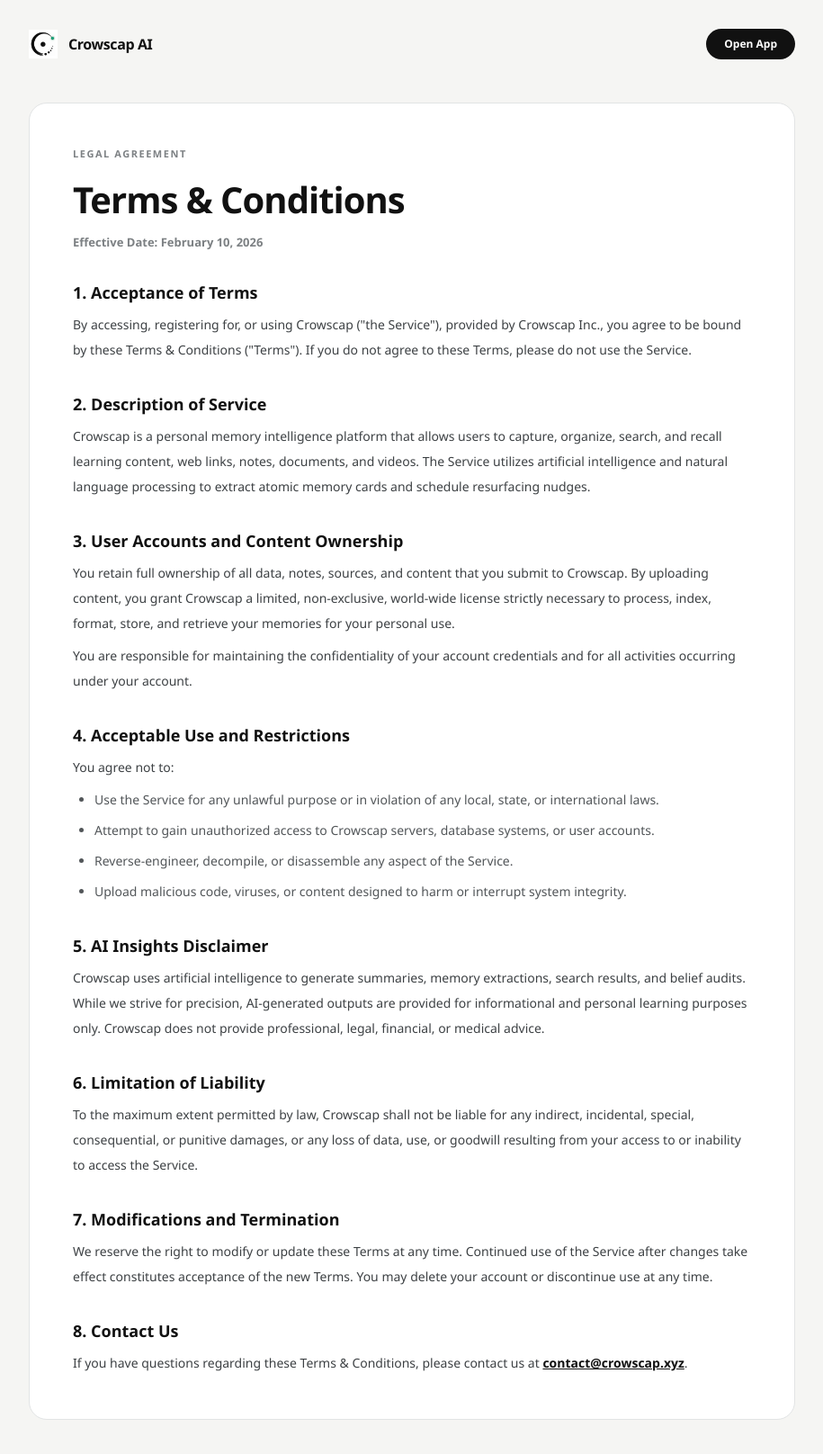
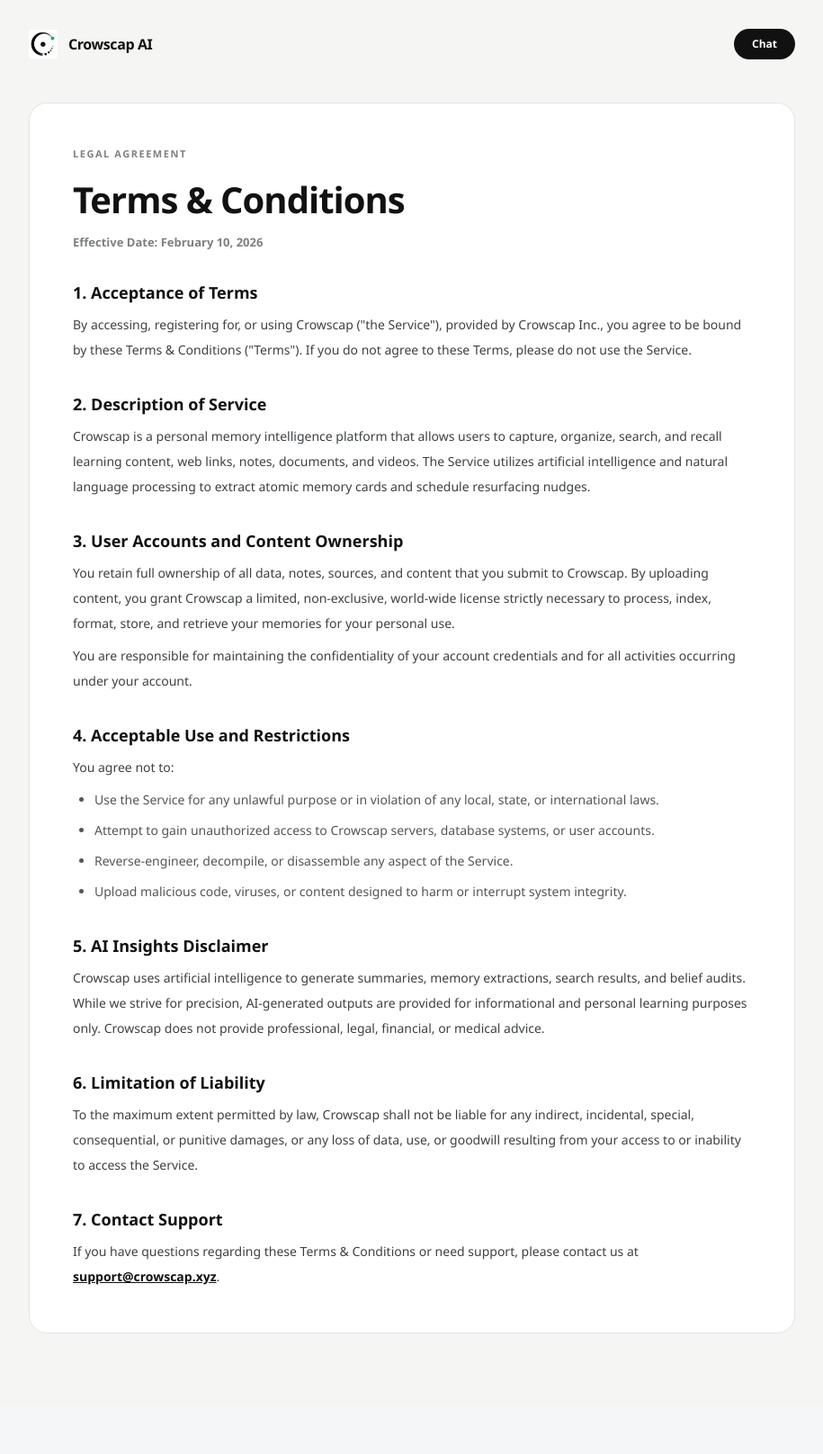
Before and after one commit to Isreal-Oparanti/Crowscap, a Next.js app in the folder frontend/: page /terms in a window 1280 px wide. Shown: the top 1616 px of the page at 90% size, without its empty margins (182-1097 px from the left). After the commit the page ends 1562 px from the top, so only its background shows below. Built offline with nearby package versions, Linux system fonts and the light colour scheme.

Commit message:
fix: update header button label to Chat, support email to support@crowscap.xyz, and add mobile auth pressable legal links

```diff
--- a/frontend/app/privacy/page.tsx
+++ b/frontend/app/privacy/page.tsx
@@ -15,10 +15,10 @@
           <span className="text-[16px] font-[880] tracking-tight">Crowscap AI</span>
         </Link>
         <Link
-          href="/auth?mode=login"
+          href="/chat"
           className="rounded-full bg-[#111111] px-5 py-2 text-[12px] font-extrabold text-white transition hover:bg-[#282a2c]"
         >
-          Open App
+          Chat
         </Link>
       </header>
 
@@ -75,8 +75,8 @@
               <h2 className="text-[18px] font-[800] text-[#111111]">6. Your Rights and Data Deletion</h2>
               <p className="mt-2">
                 You have the right to export your saved memories or request complete deletion of your account and data at any time by contacting our support team at{" "}
-                <a href="mailto:contact@crowscap.xyz" className="font-bold underline text-[#111111]">
-                  contact@crowscap.xyz
+                <a href="mailto:support@crowscap.xyz" className="font-bold text-[#111111] underline">
+                  support@crowscap.xyz
                 </a>.
               </p>
             </section>
@@ -84,9 +84,9 @@
             <section>
               <h2 className="text-[18px] font-[800] text-[#111111]">7. Contact Support</h2>
               <p className="mt-2">
-                For privacy questions or data privacy requests, email us at{" "}
-                <a href="mailto:contact@crowscap.xyz" className="font-bold underline text-[#111111]">
-                  contact@crowscap.xyz
+                For privacy questions, account deletion requests, or general support, email us at{" "}
+                <a href="mailto:support@crowscap.xyz" className="font-bold text-[#111111] underline">
+                  support@crowscap.xyz
                 </a>.
               </p>
             </section>
--- a/frontend/app/terms/page.tsx
+++ b/frontend/app/terms/page.tsx
@@ -15,10 +15,10 @@
           <span className="text-[16px] font-[880] tracking-tight">Crowscap AI</span>
         </Link>
         <Link
-          href="/auth?mode=login"
+          href="/chat"
           className="rounded-full bg-[#111111] px-5 py-2 text-[12px] font-extrabold text-white transition hover:bg-[#282a2c]"
         >
-          Open App
+          Chat
         </Link>
       </header>
 
@@ -79,18 +79,11 @@
             </section>
 
             <section>
-              <h2 className="text-[18px] font-[800] text-[#111111]">7. Modifications and Termination</h2>
+              <h2 className="text-[18px] font-[800] text-[#111111]">7. Contact Support</h2>
               <p className="mt-2">
-                We reserve the right to modify or update these Terms at any time. Continued use of the Service after changes take effect constitutes acceptance of the new Terms. You may delete your account or discontinue use at any time.
-              </p>
-            </section>
-
-            <section>
-              <h2 className="text-[18px] font-[800] text-[#111111]">8. Contact Us</h2>
-              <p className="mt-2">
-                If you have questions regarding these Terms &amp; Conditions, please contact us at{" "}
-                <a href="mailto:contact@crowscap.xyz" className="font-bold underline text-[#111111]">
-                  contact@crowscap.xyz
+                If you have questions regarding these Terms &amp; Conditions or need support, please contact us at{" "}
+                <a href="mailto:support@crowscap.xyz" className="font-bold text-[#111111] underline">
+                  support@crowscap.xyz
                 </a>.
               </p>
             </section>
--- a/frontend/components/auth/sign-in-screen.tsx
+++ b/frontend/components/auth/sign-in-screen.tsx
@@ -96,7 +96,7 @@
   const [downloadStarted, setDownloadStarted] = useState(false);
 
   const appHref = isLoggedIn ? "/chat" : "/auth?mode=login";
-  const buttonLabel = "Open App";
+  const buttonLabel = "Chat";
 
   function handleDownload() {
     setDownloadStarted(true);
@@ -139,7 +139,7 @@
               </a>
             ))}
             <a
-              href="mailto:contact@crowscap.xyz"
+              href="mailto:support@crowscap.xyz"
               className="text-[13px] font-extrabold text-[#3f4447] transition hover:text-[#111111]"
             >
               Contact
@@ -196,7 +196,7 @@
                 </a>
               ))}
               <a
-                href="mailto:contact@crowscap.xyz"
+                href="mailto:support@crowscap.xyz"
                 onClick={() => setMenuOpen(false)}
                 className="rounded-[12px] px-3 py-3 text-[13px] font-extrabold text-[#202223] transition hover:bg-[#f3f4f4]"
               >
@@ -472,10 +472,10 @@
               <div className="mt-4 space-y-2.5 text-[13px] font-semibold">
                 <p className="text-white/60">Have questions or feedback?</p>
                 <a
-                  href="mailto:contact@crowscap.xyz"
+                  href="mailto:support@crowscap.xyz"
                   className="inline-block rounded-lg border border-white/20 bg-white/5 px-3.5 py-2 text-[13px] font-extrabold text-white transition hover:border-white/40 hover:bg-white/10"
                 >
-                  contact@crowscap.xyz
+                  support@crowscap.xyz
                 </a>
               </div>
             </div>
```
Also changed, not shown: 1 other file (tests, documents, lock files or other folders).
